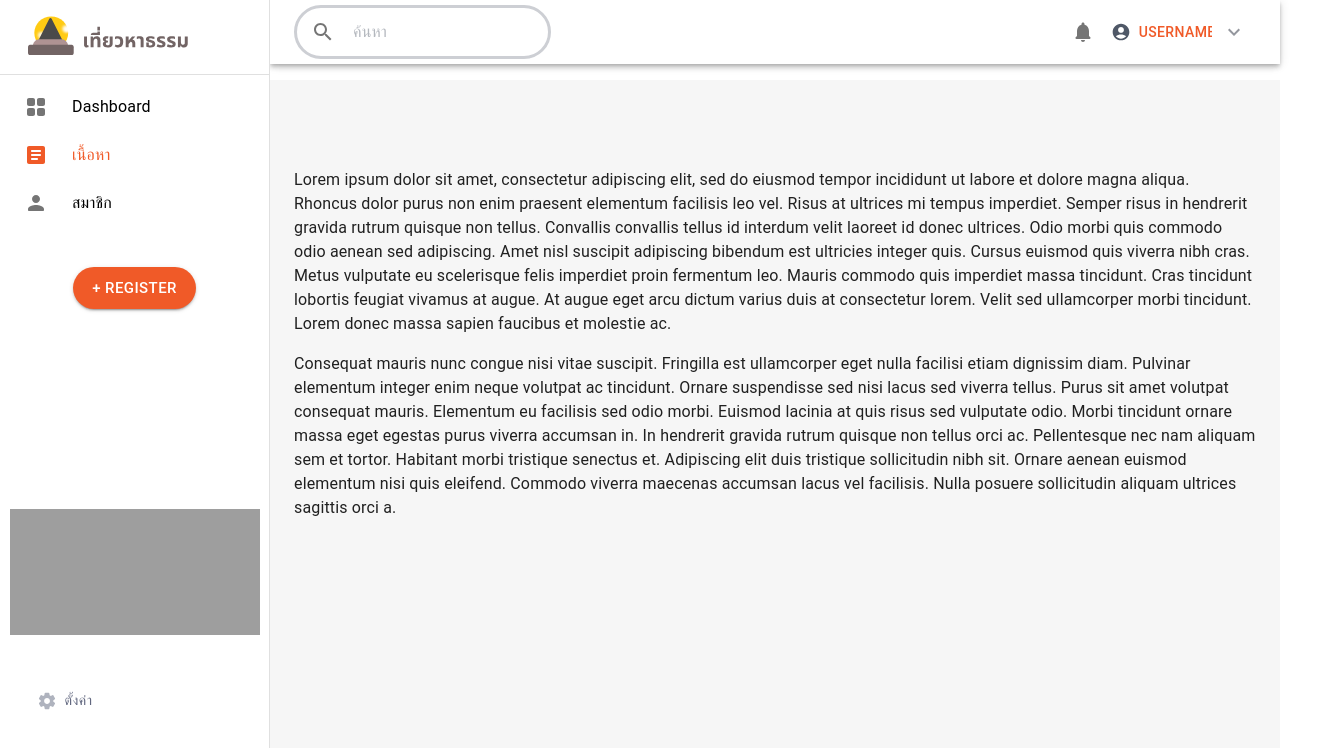
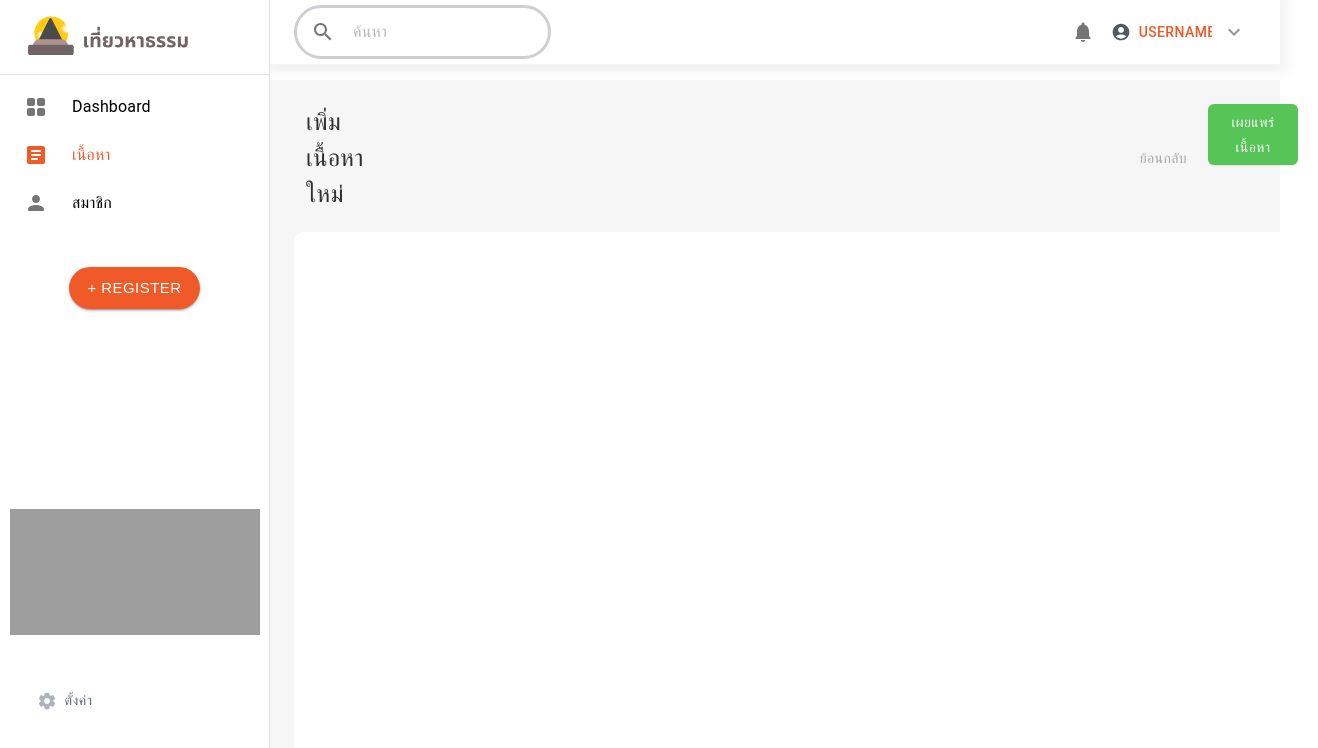
Before and after one commit to aphisit-ths/SOFTSTUDIO-FRONTEND, a React (Create React App) app: page /addcontent in a window 1280 px wide. Shown: the top 748 px of the page, 1318 px wide, since content can reach past the window. Built offline with nearby package versions, Linux system fonts and the light colour scheme; grey boxes are pictures that could not be loaded; a web font is replaced by a local one.

Commit message:
AddContentPage 10%

```diff
--- a/package.json
+++ b/package.json
@@ -22,6 +22,7 @@
         "react-lottie": "^1.2.3",
         "react-router-dom": "^6.3.0",
         "react-scripts": "5.0.1",
+        "react-table-6": "^6.11.0",
         "react-table-container": "^2.0.3",
         "sass": "^1.49.11",
         "styled-components": "^5.3.5",
--- a/src/pages/adminpages/addcontentpage.jsx
+++ b/src/pages/adminpages/addcontentpage.jsx
@@ -1,47 +1,90 @@
 import React from "react";
 import Icon from "./icon";
-import { Link,useLocation } from "react-router-dom";
-import PropTypes from 'prop-types';
-import AppBar from '@mui/material/AppBar';
-import Button from '@mui/material/Button';
-import Box from '@mui/material/Box';
-import CssBaseline from '@mui/material/CssBaseline';
-import Divider from '@mui/material/Divider';
-import Drawer from '@mui/material/Drawer';
-import IconButton from '@mui/material/IconButton';
-import InboxIcon from '@mui/icons-material/MoveToInbox';
-import List from '@mui/material/List';
-import ListItem from '@mui/material/ListItem';
-import ListItemIcon from '@mui/material/ListItemIcon';
-import ListItemText from '@mui/material/ListItemText';
-import MailIcon from '@mui/icons-material/Mail';
-import MenuIcon from '@mui/icons-material/Menu';
-import Toolbar from '@mui/material/Toolbar';
-import Typography from '@mui/material/Typography';
-import { createTheme } from '@mui/material/styles';
-import GridViewRoundedIcon from '@mui/icons-material/GridViewRounded';
-import ArticleRoundedIcon from '@mui/icons-material/ArticleRounded';
-import PersonRoundedIcon from '@mui/icons-material/PersonRounded';
-import SearchIcon from '@mui/icons-material/Search';
-import Paper from '@mui/material/Paper';
-import InputBase from '@mui/material/InputBase';
-import DirectionsIcon from '@mui/icons-material/Directions';
-import NotificationsRoundedIcon from '@mui/icons-material/NotificationsRounded';
-import AccountCircleRoundedIcon from '@mui/icons-material/AccountCircleRounded';
-import SettingsRoundedIcon from '@mui/icons-material/SettingsRounded';
-import ButtonGroup from '@mui/material/ButtonGroup';
-import ArrowDropDownIcon from '@mui/icons-material/ArrowDropDown';
-import ClickAwayListener from '@mui/material/ClickAwayListener';
-import Grow from '@mui/material/Grow';
-import Popper from '@mui/material/Popper';
-import MenuItem from '@mui/material/MenuItem';
-import MenuList from '@mui/material/MenuList';
-import KeyboardArrowDownIcon from '@mui/icons-material/KeyboardArrowDown';
+import { Link, useLocation } from "react-router-dom";
+import PropTypes from "prop-types";
+import AppBar from "@mui/material/AppBar";
+import Button from "@mui/material/Button";
+import Box from "@mui/material/Box";
+import CssBaseline from "@mui/material/CssBaseline";
+import Divider from "@mui/material/Divider";
+import Drawer from "@mui/material/Drawer";
+import IconButton from "@mui/material/IconButton";
+import InboxIcon from "@mui/icons-material/MoveToInbox";
+import List from "@mui/material/List";
+import ListItem from "@mui/material/ListItem";
+import ListItemIcon from "@mui/material/ListItemIcon";
+import ListItemText from "@mui/material/ListItemText";
+import MailIcon from "@mui/icons-material/Mail";
+import MenuIcon from "@mui/icons-material/Menu";
+import Toolbar from "@mui/material/Toolbar";
+import Typography from "@mui/material/Typography";
+import { createTheme } from "@mui/material/styles";
+import GridViewRoundedIcon from "@mui/icons-material/GridViewRounded";
+import ArticleRoundedIcon from "@mui/icons-material/ArticleRounded";
+import PersonRoundedIcon from "@mui/icons-material/PersonRounded";
+import SearchIcon from "@mui/icons-material/Search";
+import Paper from "@mui/material/Paper";
+import InputBase from "@mui/material/InputBase";
+import DirectionsIcon from "@mui/icons-material/Directions";
+import NotificationsRoundedIcon from "@mui/icons-material/NotificationsRounded";
+import AccountCircleRoundedIcon from "@mui/icons-material/AccountCircleRounded";
+import SettingsRoundedIcon from "@mui/icons-material/SettingsRounded";
+import ButtonGroup from "@mui/material/ButtonGroup";
+import ArrowDropDownIcon from "@mui/icons-material/ArrowDropDown";
+import ClickAwayListener from "@mui/material/ClickAwayListener";
+import Grow from "@mui/material/Grow";
+import Popper from "@mui/material/Popper";
+import MenuItem from "@mui/material/MenuItem";
+import MenuList from "@mui/material/MenuList";
+import KeyboardArrowDownIcon from "@mui/icons-material/KeyboardArrowDown";
+import { withStyles } from "@material-ui/core/styles";
+import Table from "@material-ui/core/Table";
+import TableBody from "@material-ui/core/TableBody";
+import TableCell from "@material-ui/core/TableCell";
+import TableHead from "@material-ui/core/TableHead";
+import TableRow from "@material-ui/core/TableRow";
+import ReactTableContainer from "react-table-container";
+import DeleteOutlinedIcon from '@mui/icons-material/DeleteOutlined';
+import ModeEditOutlineOutlinedIcon from '@mui/icons-material/ModeEditOutlineOutlined';
+let styles = (theme) => ({
+  root: {
+    display: "inline-block",
+  },
+  table: {
+    backgroundColor: "#ffffff",
+  },
+});
+
+let id = 0;
+function createData(หัวข้อ, เวลา, วันที่, จำนวนไลค์, ตัวเลือก) {
+  id += 1;
+  return { หัวข้อ, เวลา, วันที่, จำนวนไลค์, ตัวเลือก };
+}
+
+let data = [
+  createData("วัดพระศรีรัตนมหาธาตุฯ (วัดใหญ่)", "09:00", "28 May 2021", 200),
+  createData("วัดพระศรีรัตนมหาธาตุฯ (วัดใหญ่)", "09:00", "28 May 2021", 200),
+  createData("วัดพระศรีรัตนมหาธาตุฯ (วัดใหญ่)", "09:00", "28 May 2021", 200),
+  createData("วัดพระศรีรัตนมหาธาตุฯ (วัดใหญ่)", "09:00", "28 May 2021", 200),
+  createData("วัดพระศรีรัตนมหาธาตุฯ (วัดใหญ่)", "09:00", "28 May 2021", 200),
+  createData("วัดพระศรีรัตนมหาธาตุฯ (วัดใหญ่)", "09:00", "28 May 2021", 200),
+  createData("วัดพระศรีรัตนมหาธาตุฯ (วัดใหญ่)", "09:00", "28 May 2021", 200),
+  createData("วัดพระศรีรัตนมหาธาตุฯ (วัดใหญ่)", "09:00", "28 May 2021", 200),
+  createData("วัดพระศรีรัตนมหาธาตุฯ (วัดใหญ่)", "09:00", "28 May 2021", 200),
+  createData("วัดพระศรีรัตนมหาธาตุฯ (วัดใหญ่)", "09:00", "28 May 2021", 200),
+  createData("วัดพระศรีรัตนมหาธาตุฯ (วัดใหญ่)", "09:00", "28 May 2021", 200),
+  createData("วัดพระศรีรัตนมหาธาตุฯ (วัดใหญ่)", "09:00", "28 May 2021", 200),
+  createData("วัดพระศรีรัตนมหาธาตุฯ (วัดใหญ่)", "09:00", "28 May 2021", 200),
+  createData("วัดพระศรีรัตนมหาธาตุฯ (วัดใหญ่)", "09:00", "28 May 2021", 200),
+  createData("วัดพระศรีรัตนมหาธาตุฯ (วัดใหญ่)", "09:00", "28 May 2021", 200),
+];
+
 const drawerWidth = 270;
 
-const options = ['Profile','Log Out'];
+const options = ["Profile", "Log Out"];
 
 function AddContentPage(props) {
+  const { classes } = props;
   const { window } = props;
   const [mobileOpen, setMobileOpen] = React.useState(false);
 
@@ -77,7 +120,7 @@ function AddContentPage(props) {
   const drawer = (
     <div>
       <Toolbar>
-      <div class ="ml-1 mb-1">
+        <div class="ml-1 mb-1">
           <Link to={"/"} className="icon">
             <Icon width="160" height="70"></Icon>
           </Link>
@@ -85,57 +128,78 @@ function AddContentPage(props) {
       </Toolbar>
       <Divider />
       <List>
-      {[{ label: 'Dashboard' , to : "/overview"}, { label: 'เนื้อหา' , to : "/managecontent"},{ label: 'สมาชิก' , to : "/manageusers"}].map((text, index) => (
-          <Link to={text.to} >
-          <ListItem button key={text} style={{color: index === 1 ? "#F05A28" : "#000"}}  >
+        {[
+          { label: "Dashboard", to: "/overview" },
+          { label: "เนื้อหา", to: "/managecontent" },
+          { label: "สมาชิก", to: "/manageusers" },
+        ].map((text, index) => (
+          <Link to={text.to}>
+            <ListItem
+              button
+              key={text}
+              style={{ color: index === 1 ? "#F05A28" : "#000" }}
+            >
               <ListItemIcon>
-              {index - 0 === 0 ? <GridViewRoundedIcon sx ={{ml:1}}/> : "" }
+                {index - 0 === 0 ? <GridViewRoundedIcon sx={{ ml: 1 }} /> : ""}
 
-              {index - 1 === 0 ? <ArticleRoundedIcon sx ={{ml:1}} style={{color: "#F05A28"}}/>: ""}
+                {index - 1 === 0 ? (
+                  <ArticleRoundedIcon
+                    sx={{ ml: 1 }}
+                    style={{ color: "#F05A28" }}
+                  />
+                ) : (
+                  ""
+                )}
 
-              {index - 2 === 0 ? <PersonRoundedIcon sx ={{ml:1}}/> : ""}
-
+                {index - 2 === 0 ? <PersonRoundedIcon sx={{ ml: 1 }} /> : ""}
               </ListItemIcon>
               <ListItemText primary={text.label} />
             </ListItem>
           </Link>
-
         ))}
       </List>
-      <center className ="mt-8"><Button style={{
+      <center className="mt-8">
+        <Button
+          style={{
             borderRadius: 35,
             backgroundColor: "#F05A28",
             padding: "8px 19px",
-        fontSize: "15px"
-    }} variant="contained"> + register</Button></center>
+            fontSize: "15px",
+          }}
+          variant="contained"
+        >
+          <h>+ register</h>
+        </Button>
+      </center>
 
-      <center><Box
+      <center>
+        <Box
           component="img"
           sx={{
             height: 126,
             width: 250,
-          mt:'25vh'
-
+            mt: "25vh",
           }}
           src="https://cdn3d.iconscout.com/3d/premium/thumb/man-working-on-laptop-2996955-2493509.png"
         />
       </center>
 
-      <Button variant="outlined" sx={{ ml:'2vw', mt:'6vh'}} style ={{color:"#61677F",borderWidth:0}} startIcon={<SettingsRoundedIcon style ={{color:"#AFB3BE"}} />}>
+      <Button
+        variant="outlined"
+        sx={{ ml: "2vw", mt: "6vh" }}
+        style={{ color: "#61677F", borderWidth: 0 }}
+        startIcon={<SettingsRoundedIcon style={{ color: "#AFB3BE" }} />}
+      >
         ตั้งค่า
       </Button>
-
-
-
-
     </div>
   );
 
-  const container = window !== undefined ? () => window().document.body : undefined;
-
+  const container =
+    window !== undefined ? () => window().document.body : undefined;
 
   return (
-  <Box  sx={{ display: 'flex' , backgroundColor:'#F6F6F6',height:'100vh'}} >
+    <Box sx={{ display: "flex", backgroundColor: "#F6F6F6", height: "90vh" }}>
       <CssBaseline />
       <AppBar
         position="fixed"
@@ -144,27 +208,55 @@ function AddContentPage(props) {
           ml: { sm: `${drawerWidth}px` },
         }}
       >
-    <Toolbar sx={{minHeight:64,height:'8vh'}} style={{backgroundColor:'#FFFFFF',boxShadow:'0px 0px #F6F6F6 ',borderWidth:0}}>
+        <Toolbar
+          variant="temporary"
+          sx={{ minHeight: 64, height: "8vh" }}
+          style={{
+            backgroundColor: "#FFFFFF",
+            boxShadow: "0px 0px 10px 10px #F6F6F6 ",
+            borderWidth: 0,
+          }}
+        >
           <Box
             component="form"
-      sx={{ p: '2px 4px',mt:'4vh', display: 'flex', alignItems: 'center', width: 400 ,mb:'4vh',borderWidth:3,borderColor:'#CDCFD4',borderRadius:7}}
+            sx={{
+              p: "2px 4px",
+              mt: "4vh",
+              display: "flex",
+              alignItems: "center",
+              width: 400,
+              mb: "4vh",
+              borderWidth: 3,
+              borderColor: "#CDCFD4",
+              borderRadius: 7,
+            }}
           >
-      <IconButton type="submit" sx={{ p: '10px' }} aria-label="search">
+            <IconButton type="submit" sx={{ p: "10px" }} aria-label="search">
               <SearchIcon />
             </IconButton>
             <InputBase
-        sx={{ ml: 1, flex: 1, color:'#4F5867'}}
+              sx={{ ml: 1, flex: 1, color: "#4F5867" }}
               placeholder="ค้นหา"
-        inputProps={{ 'aria-label': 'search google maps'}}
+              inputProps={{ "aria-label": "search google maps" }}
             />
-
           </Box>
 
-    <IconButton sx={{ ml:'40vw',mb:'4vh',mt:'4vh' }} aria-label="Notification">
+          <IconButton
+            sx={{ ml: "40vw", mb: "4vh", mt: "4vh" }}
+            aria-label="Notification"
+          >
             <NotificationsRoundedIcon />
           </IconButton>
 
-      <Button variant="outlined" sx={{mb:'4vh',mt:'4vh'}} style ={{marginLeft:15, borderWidth:0,color :'#F05A28'}} aria-label="Profile" startIcon={<AccountCircleRoundedIcon style ={{color :'#4F5867'}}/>}>
+          <Button
+            variant="outlined"
+            sx={{ mb: "4vh", mt: "4vh" }}
+            style={{ marginLeft: 15, borderWidth: 0, color: "#F05A28" }}
+            aria-label="Profile"
+            startIcon={
+              <AccountCircleRoundedIcon style={{ color: "#4F5867" }} />
+            }
+          >
             Username
           </Button>
 
@@ -173,16 +265,28 @@ function AddContentPage(props) {
       </IconButton> */}
 
           <React.Fragment>
-      <ButtonGroup variant="contained" ref={anchorRef} aria-label="split button" sx={{mb:'4vh',mt:'4vh' }} style={{borderWidth:0,boxShadow:'none'}} >
+            <ButtonGroup
+              variant="contained"
+              ref={anchorRef}
+              aria-label="split button"
+              sx={{ mb: "4vh", mt: "4vh" }}
+              style={{ borderWidth: 0, boxShadow: "none" }}
+            >
               <Button
-
                 size="small"
-          aria-controls={open ? 'split-button-menu' : undefined}
-          aria-expanded={open ? 'true' : undefined}
+                aria-controls={open ? "split-button-menu" : undefined}
+                aria-expanded={open ? "true" : undefined}
                 aria-label="select merge strategy"
                 aria-haspopup="menu"
                 onClick={handleToggle}
-          style={{backgroundColor:'#FFFFFF',color:'#94979E' ,borderRadius:0,borderWidth:0,boxShadow:'none',height:30}}
+                style={{
+                  backgroundColor: "#FFFFFF",
+                  color: "#94979E",
+                  borderRadius: 0,
+                  borderWidth: 0,
+                  boxShadow: "none",
+                  height: 30,
+                }}
                 elevation={0}
               >
                 <KeyboardArrowDownIcon />
@@ -200,7 +304,7 @@ function AddContentPage(props) {
                   {...TransitionProps}
                   style={{
                     transformOrigin:
-                placement === 'bottom' ? 'center top' : 'center bottom',
+                      placement === "bottom" ? "center top" : "center bottom",
                   }}
                 >
                   <Paper>
@@ -211,7 +315,9 @@ function AddContentPage(props) {
                             key={option}
                             disabled={index === 2}
                             selected={index === selectedIndex}
-                      onClick={(event) => handleMenuItemClick(event, index)}
+                            onClick={(event) =>
+                              handleMenuItemClick(event, index)
+                            }
                           >
                             {option}
                           </MenuItem>
@@ -223,14 +329,9 @@ function AddContentPage(props) {
               )}
             </Popper>
           </React.Fragment>
-
-
         </Toolbar>
-
-
       </AppBar>
       <Box
-
         component="nav"
         sx={{ width: { sm: drawerWidth }, flexShrink: { sm: 0 } }}
         aria-label="mailbox folders"
@@ -246,8 +347,11 @@ function AddContentPage(props) {
             keepMounted: true, // Better open performance on mobile.
           }}
           sx={{
-        display: { xs: 'block', sm: 'none' },
-        '& .MuiDrawer-paper': { boxSizing: 'border-box', width: drawerWidth },
+            display: { xs: "block", sm: "none" },
+            "& .MuiDrawer-paper": {
+              boxSizing: "border-box",
+              width: drawerWidth,
+            },
           }}
         >
           {drawer}
@@ -255,8 +359,11 @@ function AddContentPage(props) {
         <Drawer
           variant="permanent"
           sx={{
-        display: { xs: 'none', sm: 'block' },
-        '& .MuiDrawer-paper': { boxSizing: 'border-box', width: drawerWidth },
+            display: { xs: "none", sm: "block" },
+            "& .MuiDrawer-paper": {
+              boxSizing: "border-box",
+              width: drawerWidth,
+            },
           }}
           open
         >
@@ -265,44 +372,59 @@ function AddContentPage(props) {
       </Box>
       <Box
         component="main"
-    sx={{ flexGrow: 1, p: 3, width: { sm: `calc(100% - ${drawerWidth}px)` } }}
+        sx={{
+          flexGrow: 1,
+          p: 3,
+          width: { sm: `calc(100% - ${drawerWidth}px)` },
+        }}
       >
-    <Toolbar>
-    </Toolbar>
 
+        <div class="flex items-stretch ... ml-3">
+          <h
+            style={{
+              fontStyle: "normal",
+              fontWeight: 500,
+              fontSize: 24,
+              color: "#303032",
+            }}
+          >
+            เพิ่มเนื้อหาใหม่
+          </h>
 
+          <Button
+            style={{marginLeft: "60vw"}}>
+              <h style={{color:"#A9A5A5"}}>
+              ย้อนกลับ
+              </h>
+          </Button>
 
-    <Typography paragraph>
-      Lorem ipsum dolor sit amet, consectetur adipiscing elit, sed do eiusmod
-      tempor incididunt ut labore et dolore magna aliqua. Rhoncus dolor purus non
-      enim praesent elementum facilisis leo vel. Risus at ultrices mi tempus
-      imperdiet. Semper risus in hendrerit gravida rutrum quisque non tellus.
-      Convallis convallis tellus id interdum velit laoreet id donec ultrices.
-      Odio morbi quis commodo odio aenean sed adipiscing. Amet nisl suscipit
-      adipiscing bibendum est ultricies integer quis. Cursus euismod quis viverra
-      nibh cras. Metus vulputate eu scelerisque felis imperdiet proin fermentum
-      leo. Mauris commodo quis imperdiet massa tincidunt. Cras tincidunt lobortis
-      feugiat vivamus at augue. At augue eget arcu dictum varius duis at
-      consectetur lorem. Velit sed ullamcorper morbi tincidunt. Lorem donec massa
-      sapien faucibus et molestie ac.
-    </Typography>
-    <Typography paragraph>
-      Consequat mauris nunc congue nisi vitae suscipit. Fringilla est ullamcorper
-      eget nulla facilisi etiam dignissim diam. Pulvinar elementum integer enim
-      neque volutpat ac tincidunt. Ornare suspendisse sed nisi lacus sed viverra
-      tellus. Purus sit amet volutpat consequat mauris. Elementum eu facilisis
-      sed odio morbi. Euismod lacinia at quis risus sed vulputate odio. Morbi
-      tincidunt ornare massa eget egestas purus viverra accumsan in. In hendrerit
-      gravida rutrum quisque non tellus orci ac. Pellentesque nec nam aliquam sem
-      et tortor. Habitant morbi tristique senectus et. Adipiscing elit duis
-      tristique sollicitudin nibh sit. Ornare aenean euismod elementum nisi quis
-      eleifend. Commodo viverra maecenas accumsan lacus vel facilisis. Nulla
-      posuere sollicitudin aliquam ultrices sagittis orci a.
-    </Typography>
+          <Link to={"/addcontent"} >
+          <Button
+            style={{
+              marginLeft: "1vw",
+              backgroundColor: "#56C456",
+              color: "#FFF",
+              borderRadius: 6,
+              width: "7vw",
+              boxShadow: " 0px 1px 1px rgba(123, 123, 123, 0.16)",
+            }}
+          >
+            <h style={{ fontWeight: 500, fontSize: 14, fontStyle: "normal" }}>
+              เผยแพร่เนื้อหา
+            </h>
+          </Button>
+          </Link>
+        </div>
+
+        <Box
+          class="bg-white mt-5 "
+          style={{ width: "80vw", height: "75vh", borderRadius: 10 }}
+        >
+
+        </Box>
       </Box>
     </Box>
   );
-
 
   AddContentPage.propTypes = {
     /**
--- a/src/pages/adminpages/managecontentpage.jsx
+++ b/src/pages/adminpages/managecontentpage.jsx
@@ -391,7 +391,7 @@ function ManageContentPage(props) {
           >
             เนื้อหาทั้งหมด
           </h>
-
+          <Link to={"/addcontent"} >
           <Button
             style={{
               marginLeft: "65vw",
@@ -406,6 +406,7 @@ function ManageContentPage(props) {
               เพิ่มเนื้อหา
             </h>
           </Button>
+          </Link>
         </div>
 
         <Box
```
Also changed, not shown: src/pages/adminpages/manageuserspage.jsx (+86 -51 lines), 1 other file (tests, documents, lock files or other folders). Lines whose indentation alone changed are shown as unchanged.
